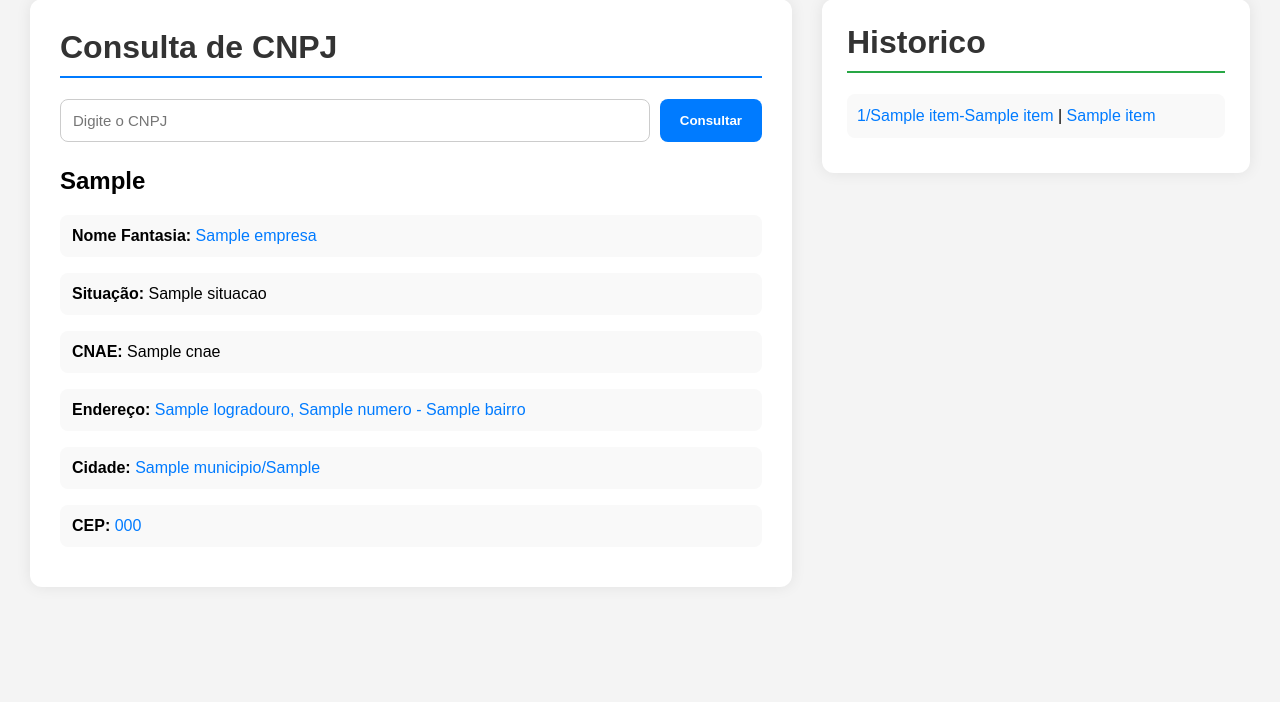
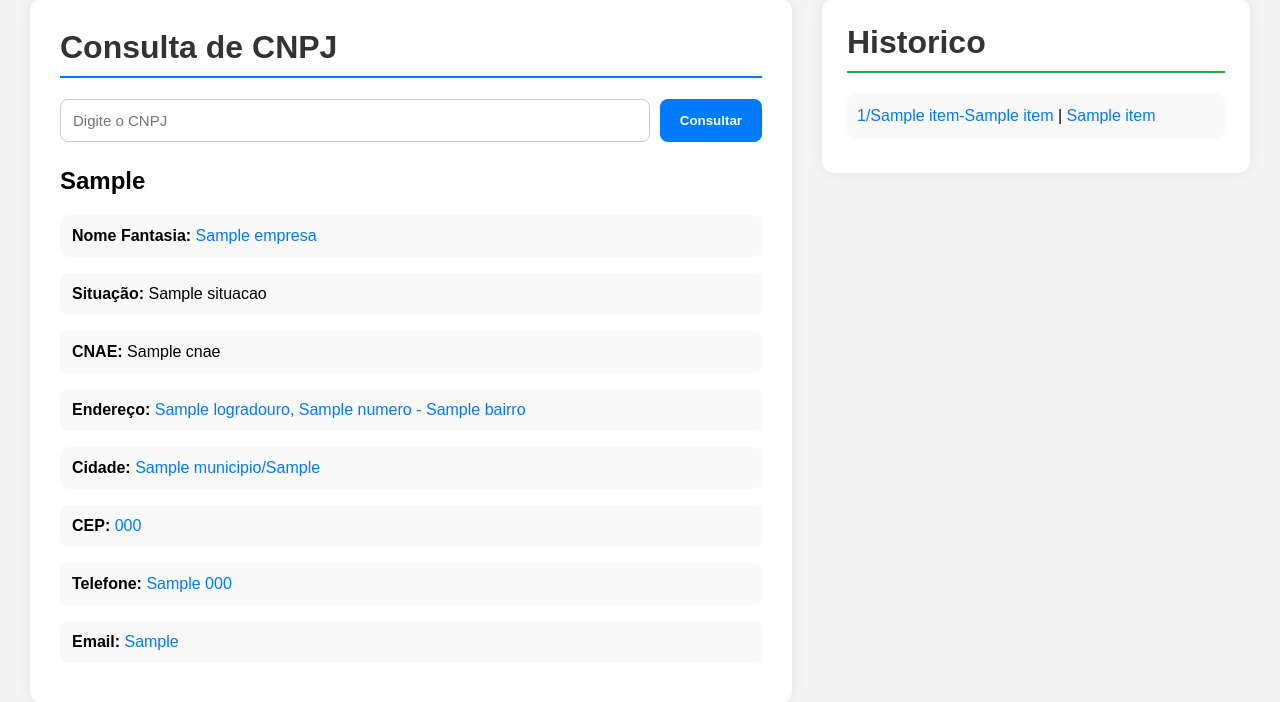
Before and after one commit to Antonio-Deotti/Desenvolvimento-Rapido-em-Python---Projeto-Receita-Federal-Persona-1, a Flask app: template Entrega Final/templates/index.html in a window 1280 px wide. Shown: the part 31-733 px from the top of the page. Run offline with Flask 3, Linux system fonts and the light colour scheme; the template is opened without the code that fills it: most values are stand-ins (such as "Sample title", 1, 10 or a date in 2020); some libraries are stand-ins or nearby versions.

Commit message:
Update index.html

```diff
--- a/Entrega Final/templates/index.html
+++ b/Entrega Final/templates/index.html
@@ -38,6 +38,8 @@
                     <a href="#" onclick="copiar(this)">{{ empresa.municipio }}/{{ empresa.uf }}
                 </a></p>
                 <p><strong>CEP:</strong> <a href="#" onclick="copiar(this)">{{ empresa.cep }}</a></p>
+                <p><strong>Telefone:</strong> <a href="#" onclick="copiar(this)">{{ empresa.ddd1 }} {{ empresa.telefone1 }}</a></p>
+                <p><strong>Email:</strong> <a href="#" onclick="copiar(this)">{{ empresa.correio_eletronico }}</a></p>
             </div>
         {% endif %}
 
```
